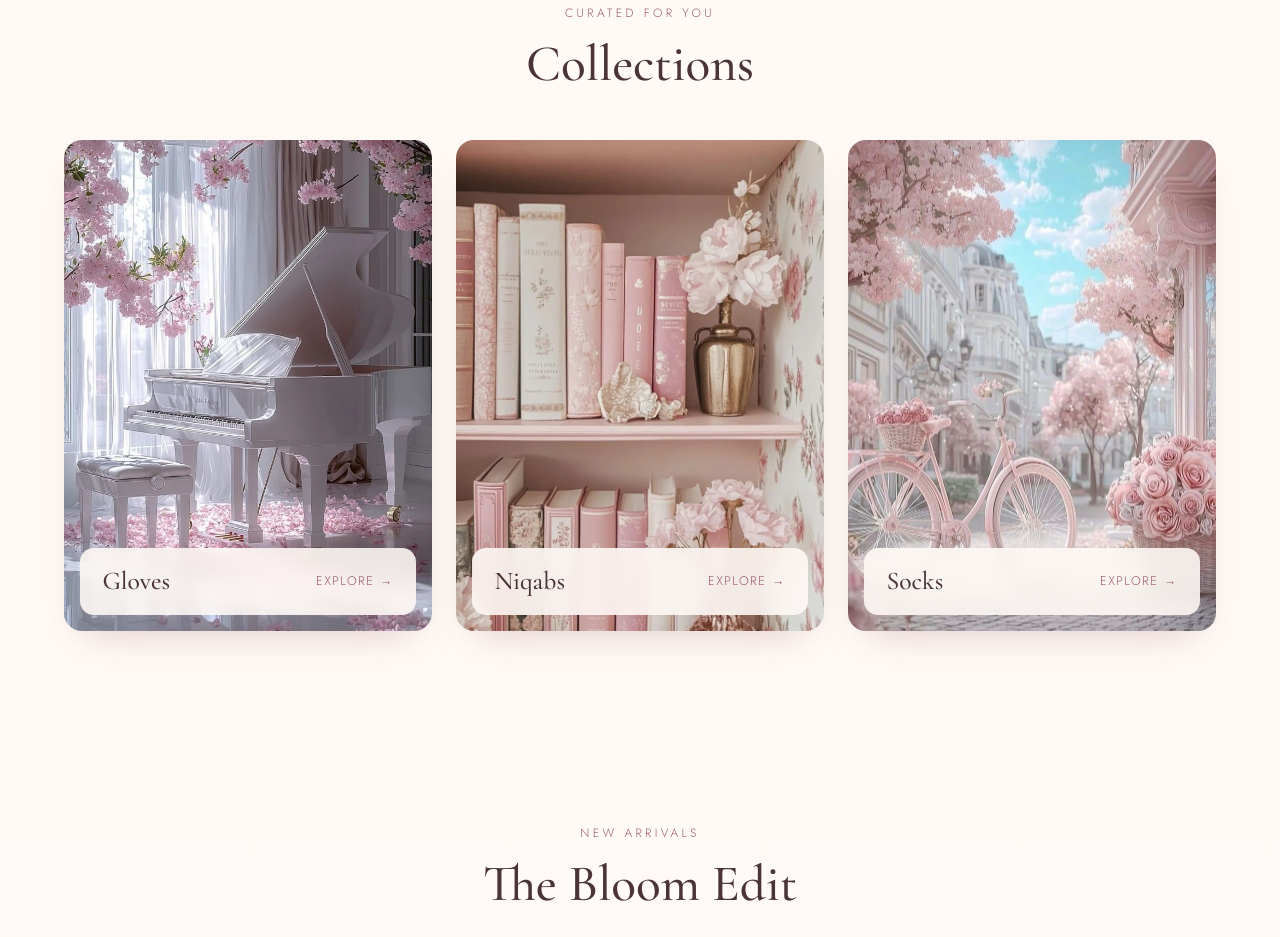
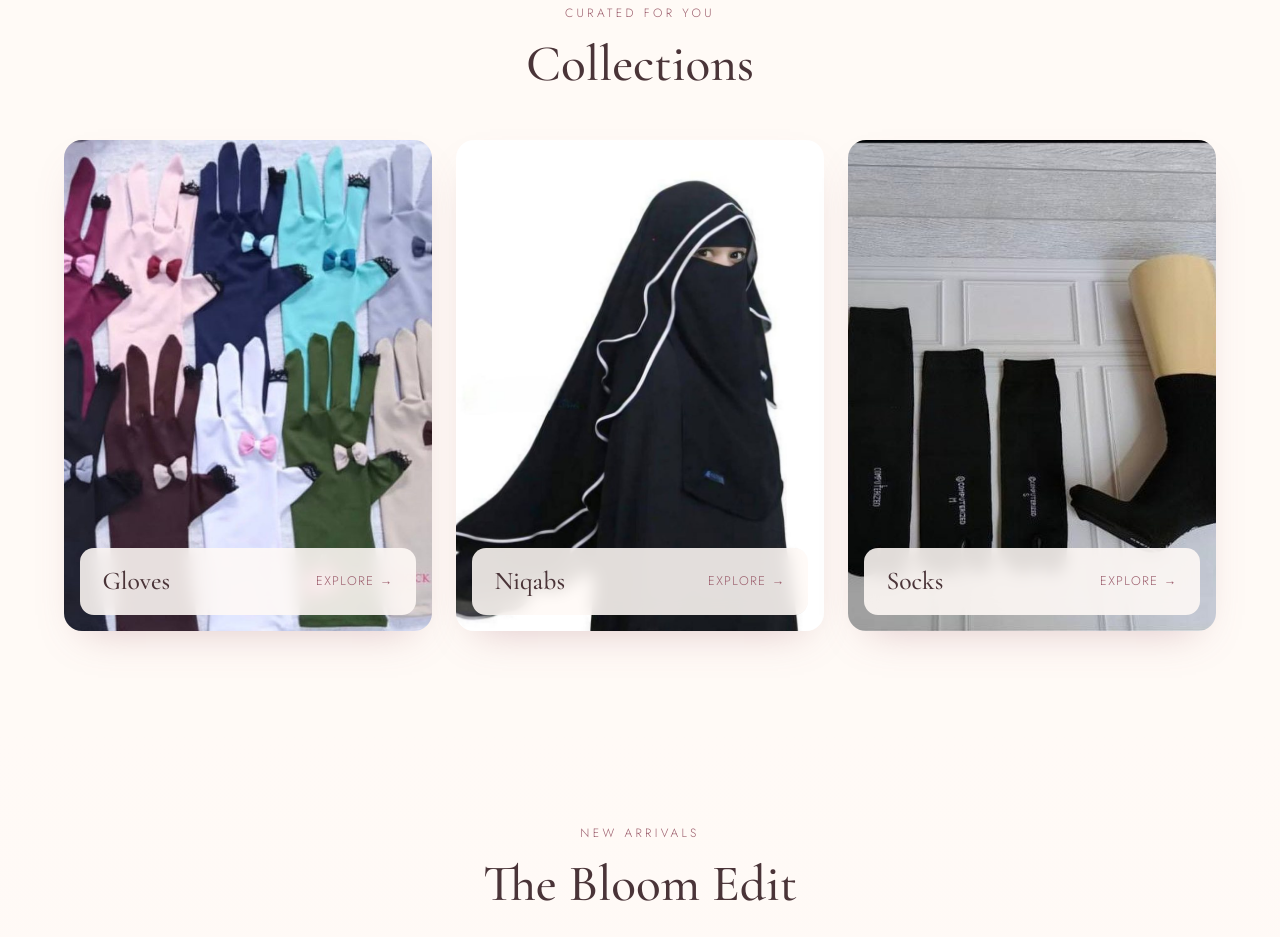
Before and after one commit to abdurryaseen/flouraveil, a plain HTML site: page index.html in a window 1280 px wide. Shown: the part 1057-1994 px from the top of the page. Drawn offline with nearby package versions, Linux system fonts and the light colour scheme.

Commit message:
Add files via upload

```diff
--- a/index.html
+++ b/index.html
@@ -68,15 +68,15 @@
     </header>
     <div class="collections__grid">
       <a href="#shop" data-filter="gloves" class="collection-card">
-        <img src="images/piano.jpg" alt="White piano among pink blossoms" loading="lazy" />
+        <img src="images/products/gloves-bow-lace.jpg" alt="Bow and lace gloves in ten colours" loading="lazy" />
         <div class="collection-card__label"><h3>Gloves</h3><span>Explore →</span></div>
       </a>
       <a href="#shop" data-filter="niqab" class="collection-card">
-        <img src="images/bookshelf.jpg" alt="Blush bookshelf with peonies" loading="lazy" />
+        <img src="images/products/niqab-piped.jpg" alt="Black layered niqab with white piping" loading="lazy" />
         <div class="collection-card__label"><h3>Niqabs</h3><span>Explore →</span></div>
       </a>
       <a href="#shop" data-filter="socks" class="collection-card">
-        <img src="images/blossom-street.jpg" alt="Pink bicycle on a blossom-lined street" loading="lazy" />
+        <img src="images/products/socks-split-toe.jpg" alt="Black split-toe socks" loading="lazy" />
         <div class="collection-card__label"><h3>Socks</h3><span>Explore →</span></div>
       </a>
     </div>
```
